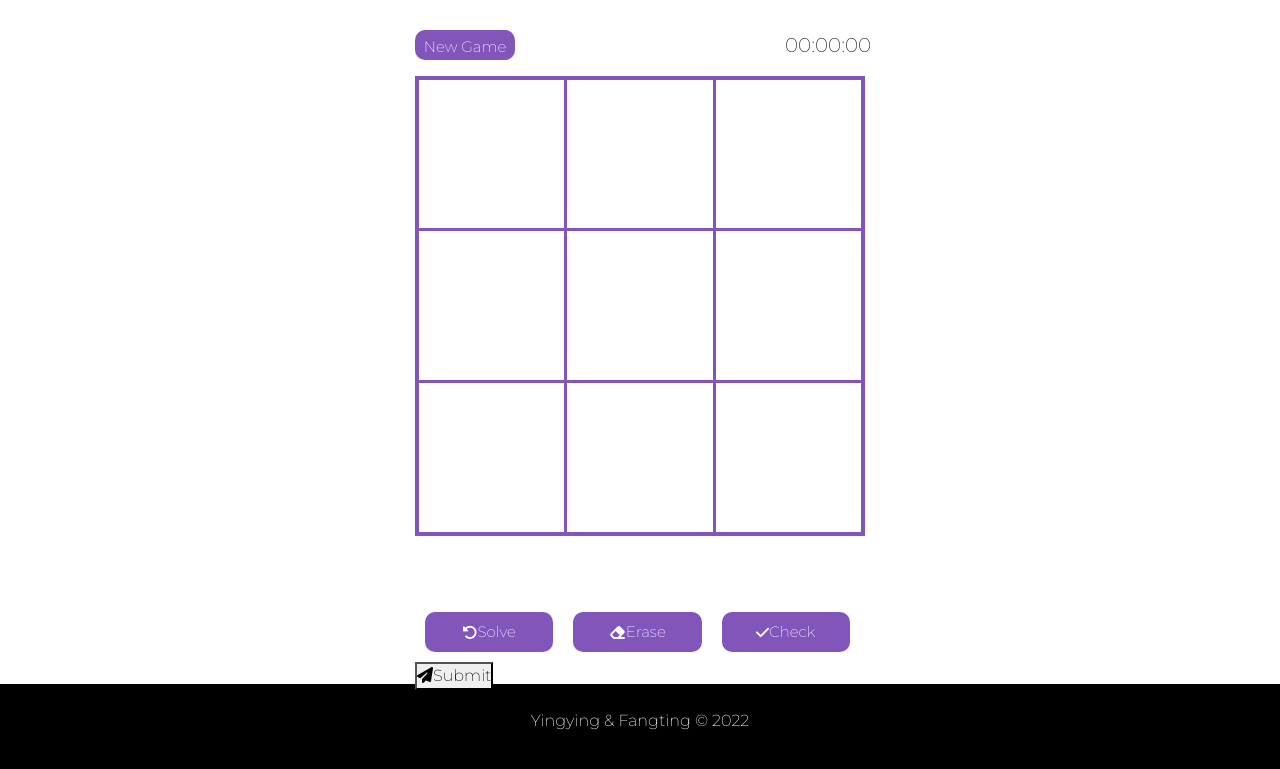
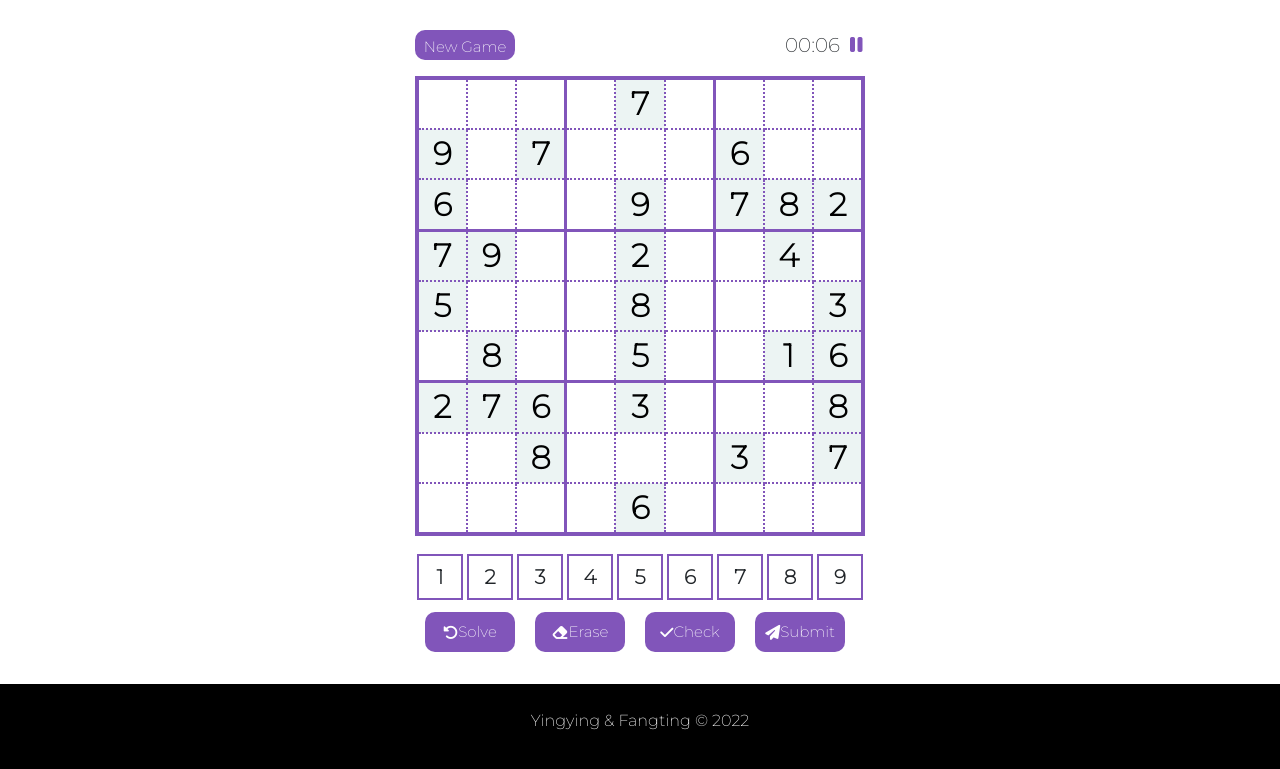
Before and after one commit to loveyamiyu/sodoku-design, a Flask app: page / in a window 1280 px wide. Shown: the part 76-845 px from the top of the page. Run offline with Flask 2, Linux system fonts and the light colour scheme; a user stored in the database is signed in; some libraries are stand-ins or nearby versions.

Commit message:
css updates

```diff
--- a/app/static/app.js
+++ b/app/static/app.js
@@ -239,7 +239,6 @@ function check() {
 		var finishedGrid = finishGrid();
 		for(var i = 0; i < 9; i++) {
             for(var j = 0; j < 9; i++) {
-<<<<<<< HEAD
             var tile = document.getElementById("t" + i + "x" + j);
 			if (puzzle.isValid(finishedGrid, i, j, 1 ) && puzzle.isValid(finishedGrid, i, j, 2 )
 				&& puzzle.isValid(finishedGrid, i, j, 3 ) && puzzle.isValid(finishedGrid, i, j, 4 )
@@ -254,25 +253,6 @@ function check() {
 					startTimer();
 					return false;
 				}
-=======
-				var tile = document.getElementById("t" + i + "x" + j);
-				if (puzzle.isValid(finishedGrid, i, j, tile.innerHTML)) {
-						pause();
-						document.getElementById('result').innerHTML = "You did amazing!!" + " The time you spent is " + timeSpent + " seconds";
-						$.ajax({
-							url: "/home",
-							type: "POST",
-							data: {
-								"timeSpent": timeSpent,
-								"finishedGrid": null},
-						});
-						console.log(timeSpent, finishedGrid);
-					} else {
-						document.getElementById('result').innerHTML = "Something needs to be revised :(";
-						startTimer();
-						checkS = false;
-					}
->>>>>>> 42f18fd65d45a51ba75a7b2915e67d87a7c5dcdb
 			}
 		}
 
@@ -284,7 +264,6 @@ function check() {
 	}
 }
 
-<<<<<<< HEAD
 function submit() { //revision needed
 	if (check() != false) {
 		$.ajax({
@@ -299,8 +278,6 @@ function submit() { //revision needed
 		startTimer();
 	}
 }
-=======
->>>>>>> 42f18fd65d45a51ba75a7b2915e67d87a7c5dcdb
 
 function finishGrid() {
 	// record the finished grid(the current puzzle)
--- a/app/static/styles.css
+++ b/app/static/styles.css
@@ -189,8 +189,8 @@ td.selected {
     flex-wrap: wrap;
 }
 
-#solve, #erase, #check {
-    width: 28.5%;
+#solve, #erase, #check, #submit-btn {
+    width: 90px;
     height: 40px;
     background-color: #8155BA;
     border: none;
@@ -203,7 +203,7 @@ td.selected {
     align-items: center;
 }
 
-#solve:hover, #erase:hover, #check:hover, #submit:hover {
+#solve:hover, #erase:hover, #check:hover, #submit-btn:hover {
     background-color: #D3B5E5;
 }
 
--- a/app/templates/home.html
+++ b/app/templates/home.html
@@ -87,7 +87,7 @@
             <button onclick="solve()" clas="input-button" id="solve"><i class="fa-solid fa-rotate-left"></i>Solve</button>
             <button onclick="erase()" clas="input-button" id="erase"><i class="fa-solid fa-eraser"></i>Erase</button>
             <button onclick="check()" clas="input-button" id="check"><i class="fa-solid fa-check"></i>Check</button>
-            <button onclick="submit()" clas="input-button" id="submit-button"><i class="fa-solid fa-paper-plane"></i>Submit</button>
+            <button onclick="submit()" clas="input-button" id="submit-btn"><i class="fa-solid fa-paper-plane"></i>Submit</button>
         </div>
 
     </div>
```
Also changed, not shown: app/db.sqlite.
